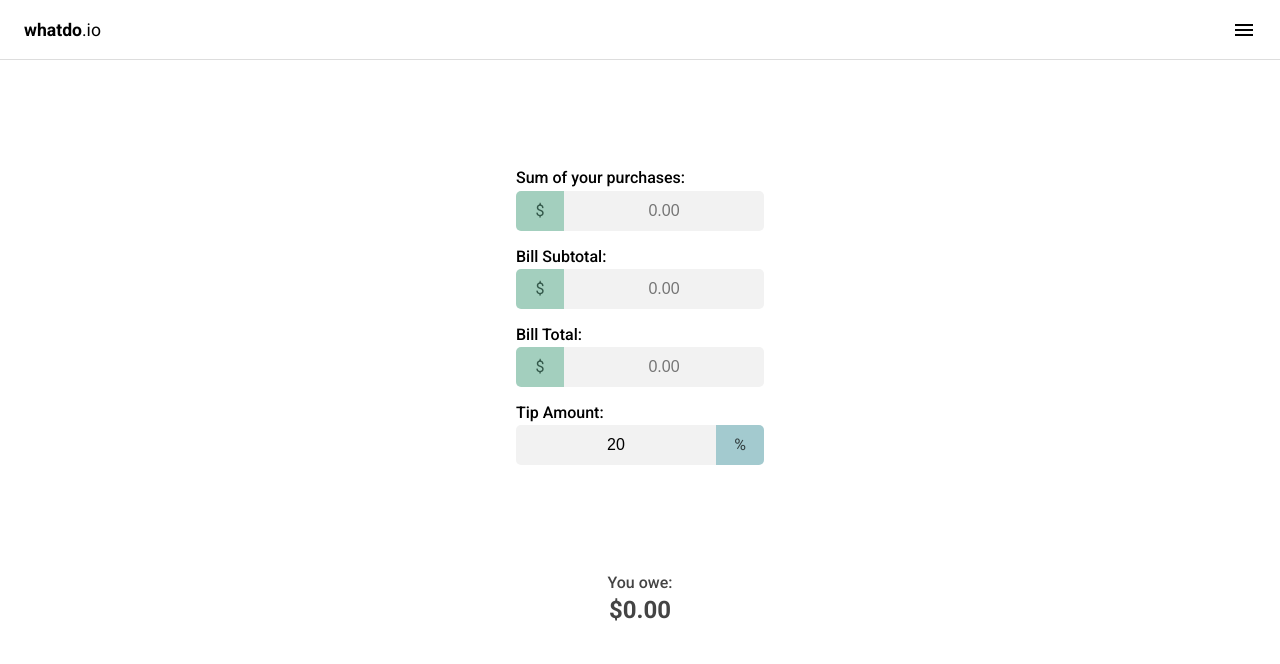
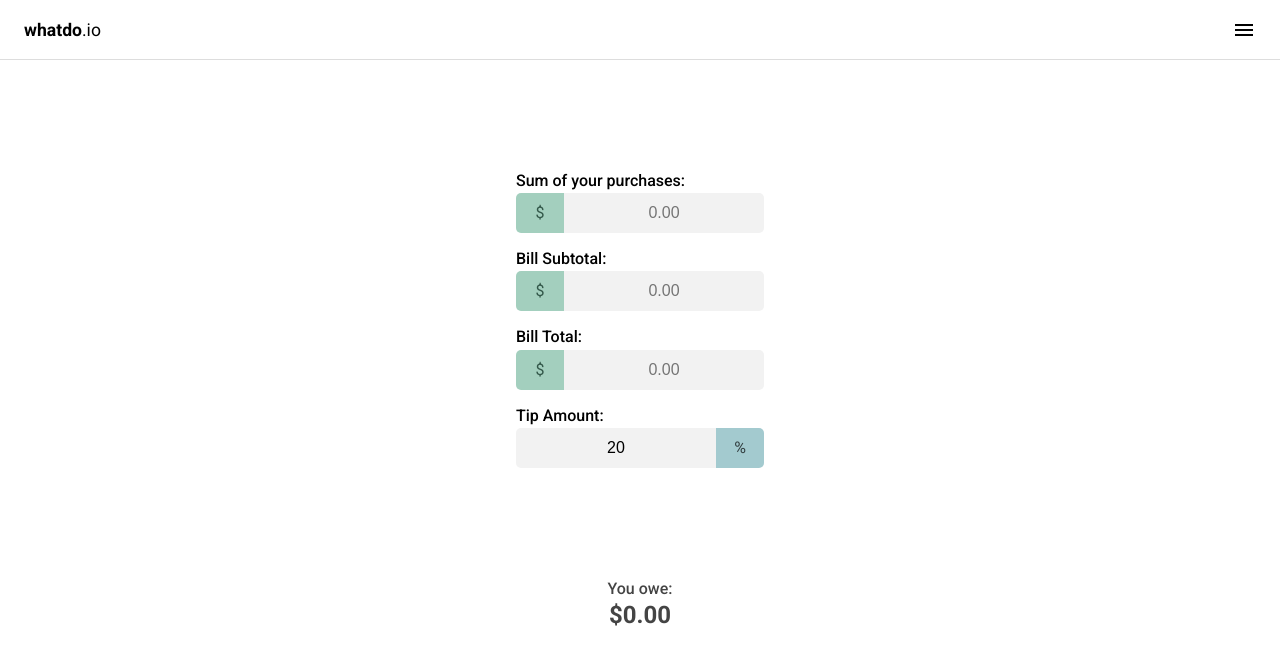
Before and after one commit to nmsalvatore/nmsalvatore.github.io, a plain HTML site: page calculator/index.html in a window 1280 px wide. Drawn offline with Linux system fonts and the light colour scheme.

Commit message:
Fixed spacing

```diff
--- a/calculator/css/styles.css
+++ b/calculator/css/styles.css
@@ -44,7 +44,8 @@ body {
   flex-direction: column;
   justify-content: space-evenly;
   align-items: center;
-  padding: 2rem;
+  padding-top: 1rem;
+  padding-bottom: 1.5rem;
   grid-row: 2;
   grid-column: 1 / 3;
 }
@@ -166,5 +167,4 @@ input[type=number]::-webkit-outer-spin-button {
 }
 
 .results {
-  padding: 1rem;
 }
```
